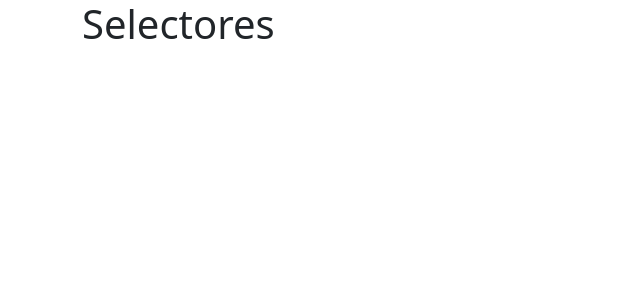
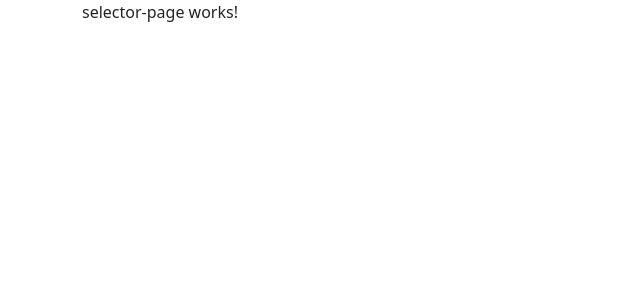
Before and after one commit to raulmoralesruiz/selectores, an Angular app: page /selector/selector in a window 1280 px wide. Before the commit this address led to /. Shown: the top 300 px of the page, without its empty margins (0-640 px from the left). Built offline with nearby package versions, Linux system fonts and the light colour scheme.

Commit message:
262. Estructura de directorios para esta aplicación

```diff
--- a/src/app/app-routing.module.ts
+++ b/src/app/app-routing.module.ts
@@ -1,7 +1,17 @@
 import { NgModule } from '@angular/core';
 import { RouterModule, Routes } from '@angular/router';
 
-const routes: Routes = [];
+const routes: Routes = [
+  {
+    path: 'selector',
+    loadChildren: () => import('./countries/countries.module').then(m => m.CountriesModule)
+  },
+  {
+    path: '**',
+    redirectTo: 'selector'
+  },
+
+];
 
 @NgModule({
   imports: [RouterModule.forRoot(routes)],
--- a/src/app/app.component.html
+++ b/src/app/app.component.html
@@ -1 +1 @@
-<h1>Selectores</h1>
+<router-outlet></router-outlet>
--- /dev/null
+++ b/src/app/countries/pages/selector-page/selector-page.component.html
@@ -0,0 +1 @@
+<p>selector-page works!</p>
--- /dev/null
+++ b/src/app/countries/pages/selector-page/selector-page.component.ts
@@ -0,0 +1,10 @@
+import { Component } from '@angular/core';
+
+@Component({
+  selector: 'app-selector-page',
+  templateUrl: './selector-page.component.html',
+  styles: ``
+})
+export class SelectorPageComponent {
+
+}
```
Also changed, not shown: src/app/countries/countries-routing.module.ts (added, +24 -0 lines), src/app/countries/countries.module.ts (added, +18 -0 lines).
